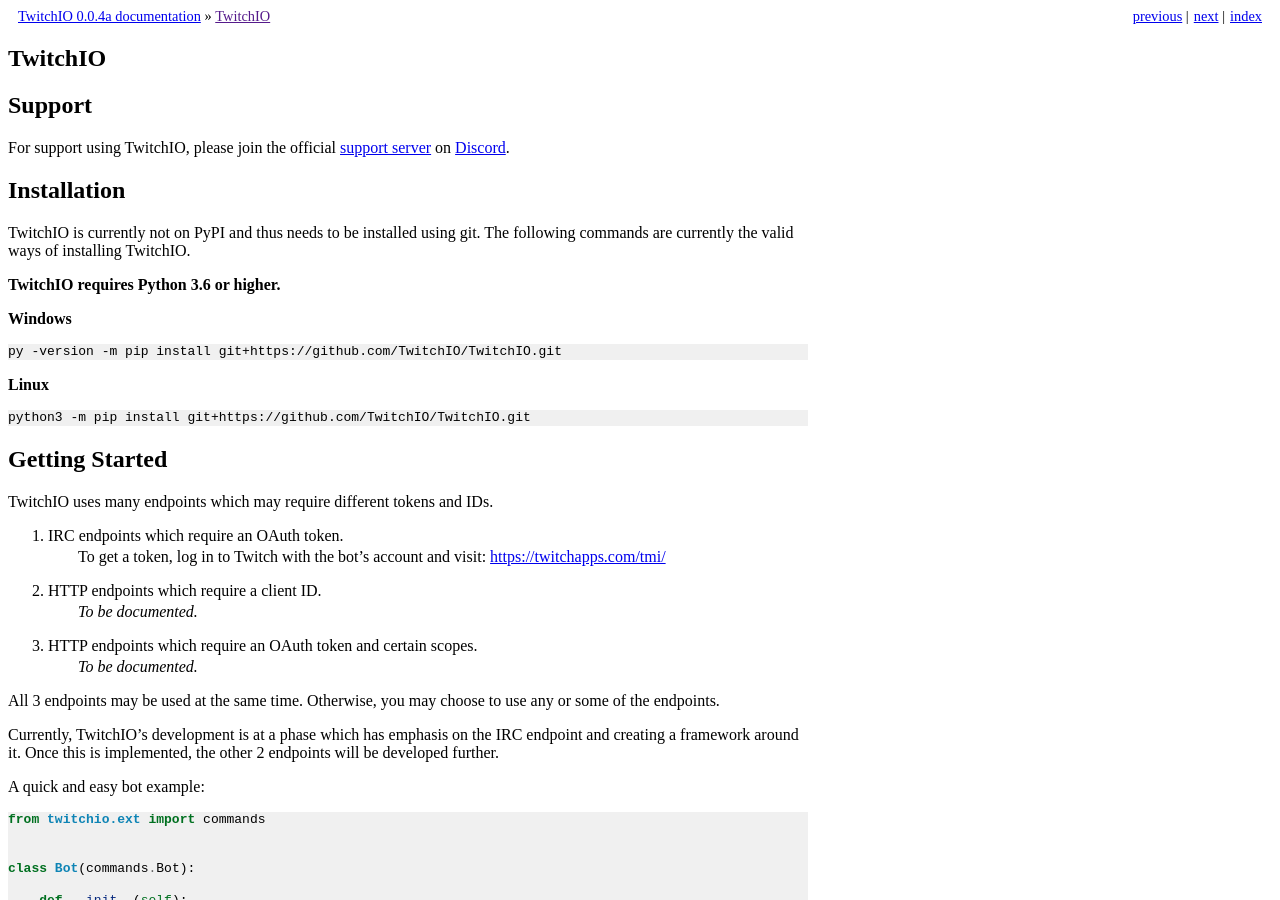
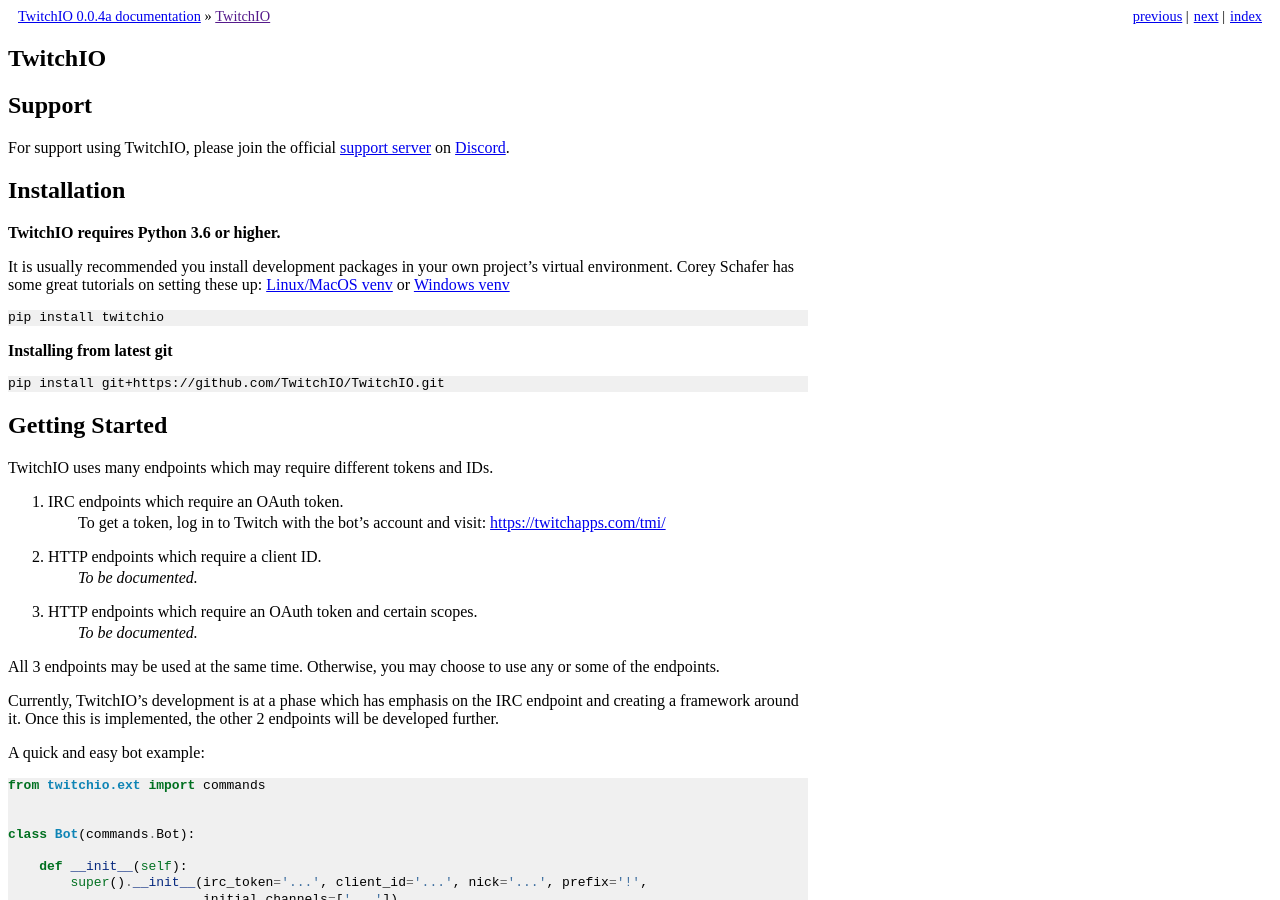
Before and after one commit to PythonistaGuild/TwitchIO, a Sphinx documentation site: the page built from docs/twitchio.rst, in a window 1280 px wide and 900 px high. Built offline with Sphinx 7.4.7, drawn with Linux system fonts in a browser that asks for light colours.

Commit message:
Update installation docs for pip package
Since twitchio is now a pip package, we can now update the documents to recommend installing it through that means.

```diff
--- a/docs/twitchio.rst
+++ b/docs/twitchio.rst
@@ -8,22 +8,22 @@
 
 Installation
 ---------------------------
-TwitchIO is currently not on PyPI and thus needs to be installed using git.
-The following commands are currently the valid ways of installing TwitchIO.
 
 **TwitchIO requires Python 3.6 or higher.**
 
-**Windows**
+It is usually recommended you install development packages in your own project's virtual environment.
+Corey Schafer has some great tutorials on setting these up: `Linux/MacOS venv <https://www.youtube.com/watch?v=Kg1Yvry_Ydk>`_
+or `Windows venv <https://www.youtube.com/watch?v=APOPm01BVrk>`_
 
 .. code:: sh
 
-    py -version -m pip install git+https://github.com/TwitchIO/TwitchIO.git
+    pip install twitchio
 
-**Linux**
+**Installing from latest git**
 
 .. code:: sh
 
-    python3 -m pip install git+https://github.com/TwitchIO/TwitchIO.git
+    pip install git+https://github.com/TwitchIO/TwitchIO.git
 
 Getting Started
 ----------------------------
```
